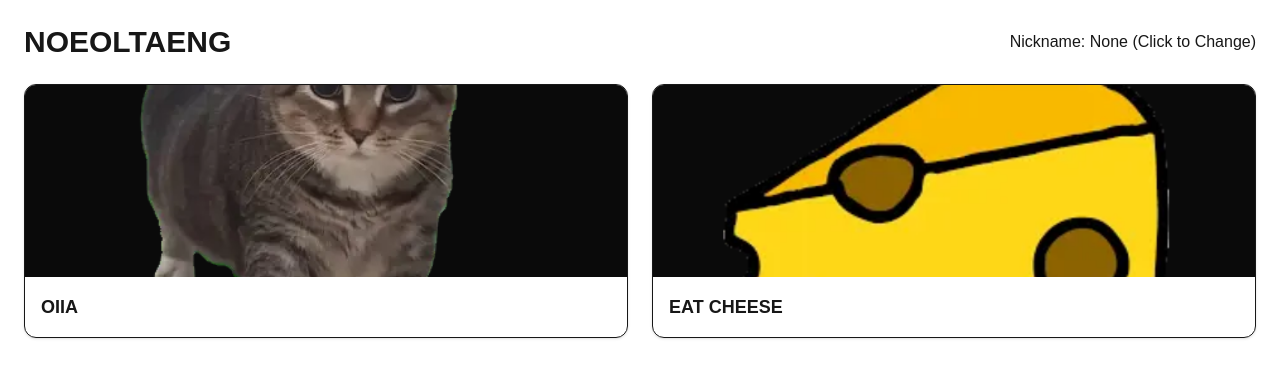
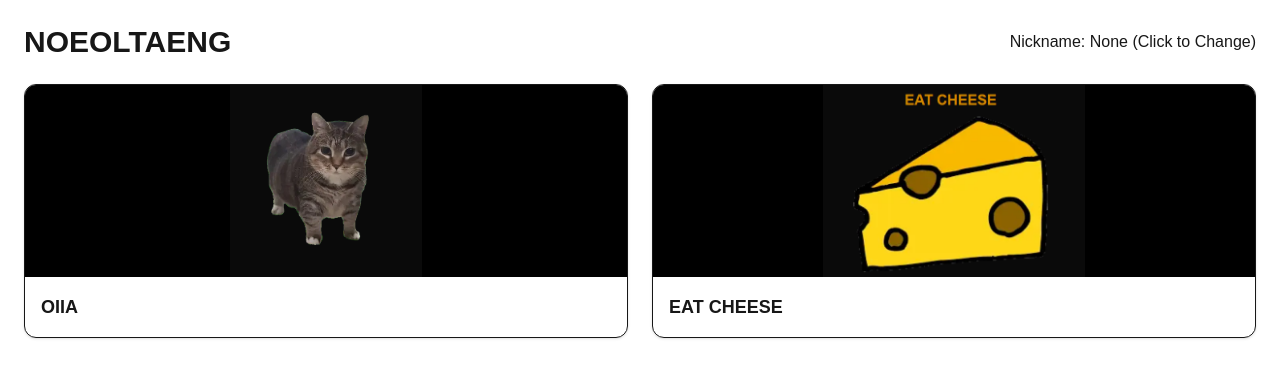
Before and after one commit to Oseojin/noeoltaeng, a Next.js app: page / in a window 1280 px wide. Shown: the top 378 px of the page. Built offline with nearby package versions, Linux system fonts and the light colour scheme; no server answers.

Commit message:
image contain

```diff
--- a/components/ContentCard.tsx
+++ b/components/ContentCard.tsx
@@ -53,7 +53,7 @@ export default function ContentCard({ title, url, thumbnail }: Props) {
         alt={title}
         width={300}
         height={300}
-        className="w-full h-48 object-cover"
+        className="w-full h-48 object-contain bg-black"
       />
       <div className="p-4 font-semibold text-lg">{title}</div>
     </div>
```
